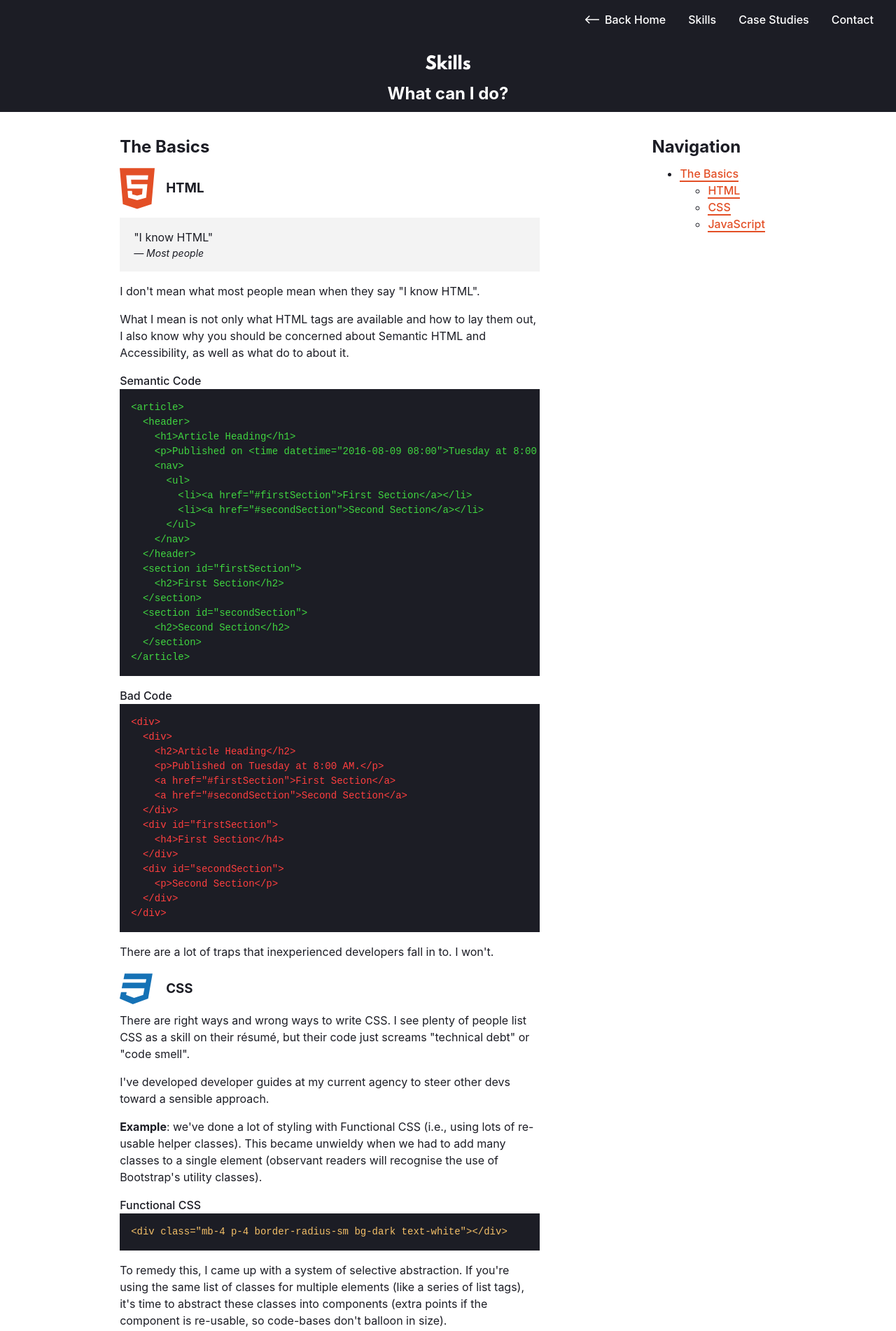
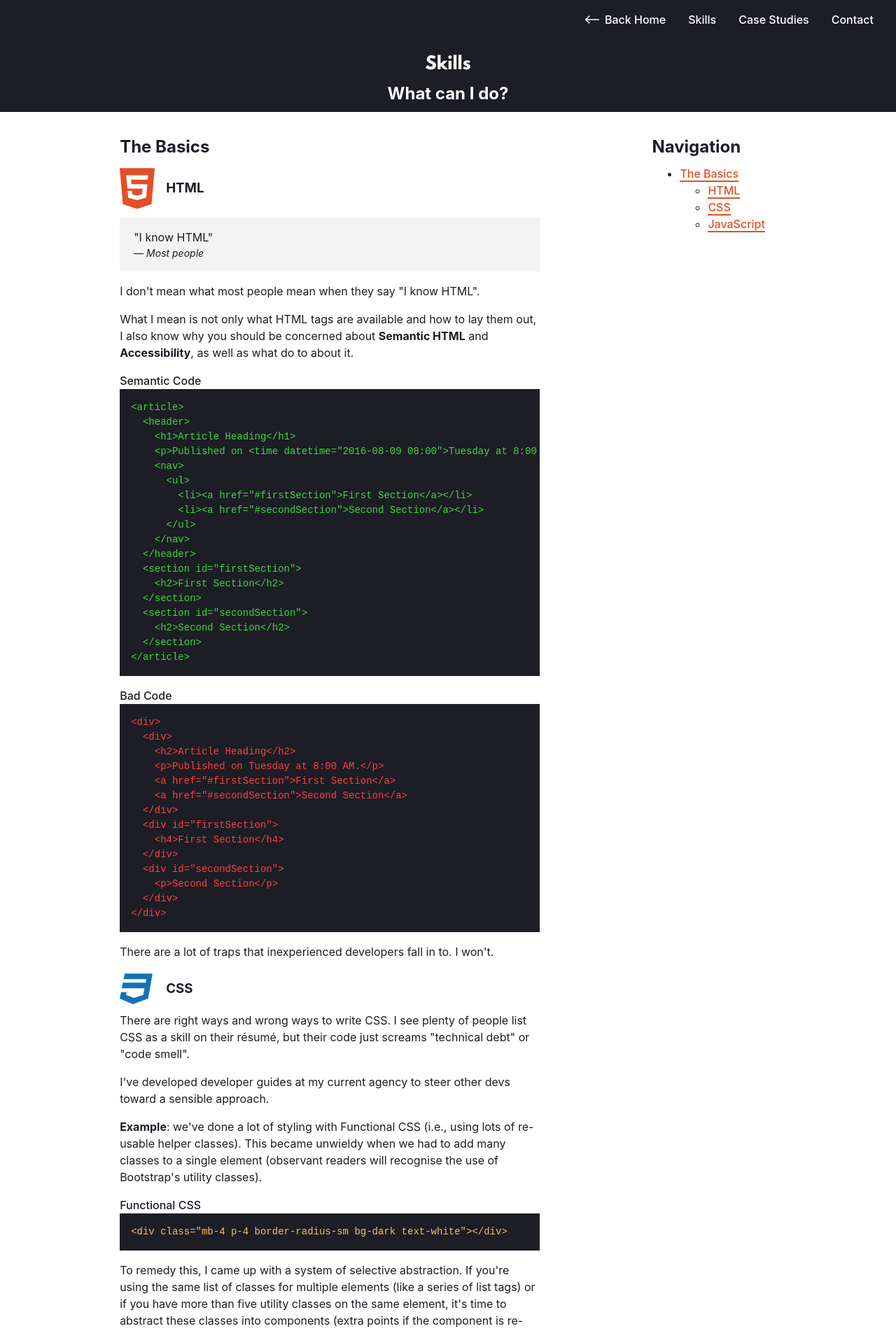
Before and after one commit to Glenn-Domin/Port-Vue_Nuxt, a Nuxt app: page /skills in a window 1280 px wide. Shown: the top 1902 px of the page at 70% size. Built offline with nearby package versions, Linux system fonts and the light colour scheme.

Commit message:
tweaks and bug-fixes

```diff
--- a/pages/case-studies/index.vue
+++ b/pages/case-studies/index.vue
@@ -4,7 +4,7 @@
       <h1 class="title text-center">Case Studies</h1>
       <h2 class="subtitle text-center">Notable works</h2>
     </section>
-    <section class="content case-listing">
+    <section class="case-listing">
       <div class="container">
         <article
         v-for="image in images"
@@ -141,6 +141,12 @@ export default {
 </style>
 
 <style lang="scss">
+.case-listing {
+  padding-top: 2rem;
+  padding-bottom: 2rem;
+  background: white;
+}
+
 .item-content {
   position: absolute;
   left: 90px;
--- a/pages/skills.vue
+++ b/pages/skills.vue
@@ -18,7 +18,7 @@
               <cite>Most people</cite>
             </blockquote>
             <p>I don't mean what most people mean when they say "I know HTML".</p>
-            <p>What I mean is not only what HTML tags are available and how to lay them out, I also know why you should be concerned about Semantic HTML and Accessibility, as well as what do to about it.</p>
+            <p>What I mean is not only what HTML tags are available and how to lay them out, I also know why you should be concerned about <strong>Semantic HTML</strong> and <strong>Accessibility</strong>, as well as what do to about it.</p>
             <p class="code-desc">Semantic Code</p>
             <code class="code-good">{{codeGood}}</code>
             <p class="code-desc">Bad Code</p>
@@ -33,7 +33,7 @@
             <p><strong>Example</strong>: we've done a lot of styling with Functional CSS (i.e., using lots of re-usable helper classes). This became unwieldy when we had to add many classes to a single element (observant readers will recognise the use of Bootstrap's utility classes).</p>
             <p class="code-desc">Functional CSS</p>
             <code>{{codeFunctional}}</code>
-            <p>To remedy this, I came up with a system of selective abstraction. If you're using the same list of classes for multiple elements (like a series of list tags), it's time to abstract these classes into components (extra points if the component is re-usable, so code-bases don't balloon in size).</p>
+            <p>To remedy this, I came up with a system of selective abstraction. If you're using the same list of classes for multiple elements (like a series of list tags) or if you have more than five utility classes on the same element, it's time to abstract these classes into components (extra points if the component is re-usable, so code-bases don't balloon in size).</p>
             <p class="code-desc">Abstracted HTML</p>
             <code class="code-good">{{codeWClass}}</code>
             <p class="code-desc">Associated CSS</p>
```
